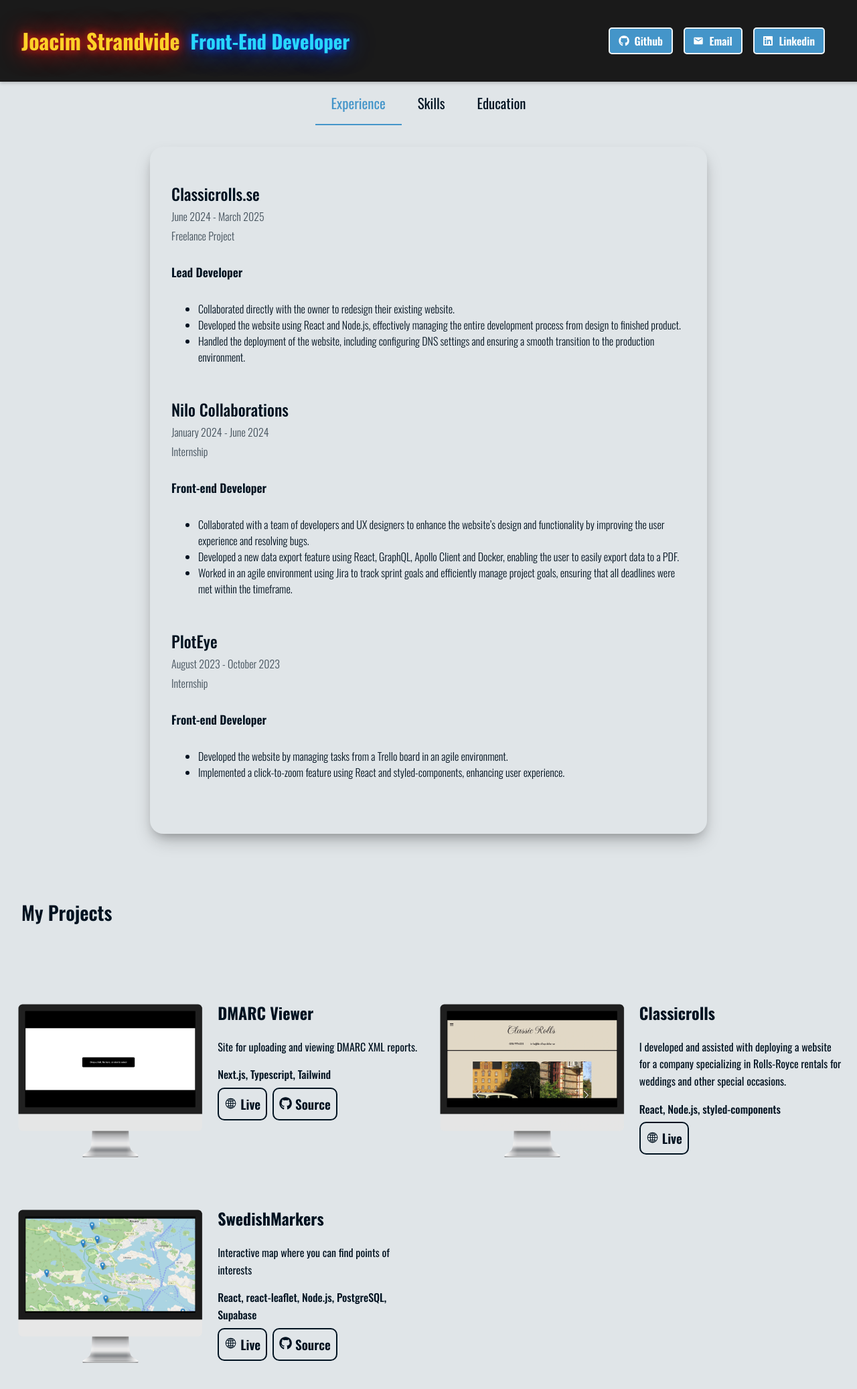
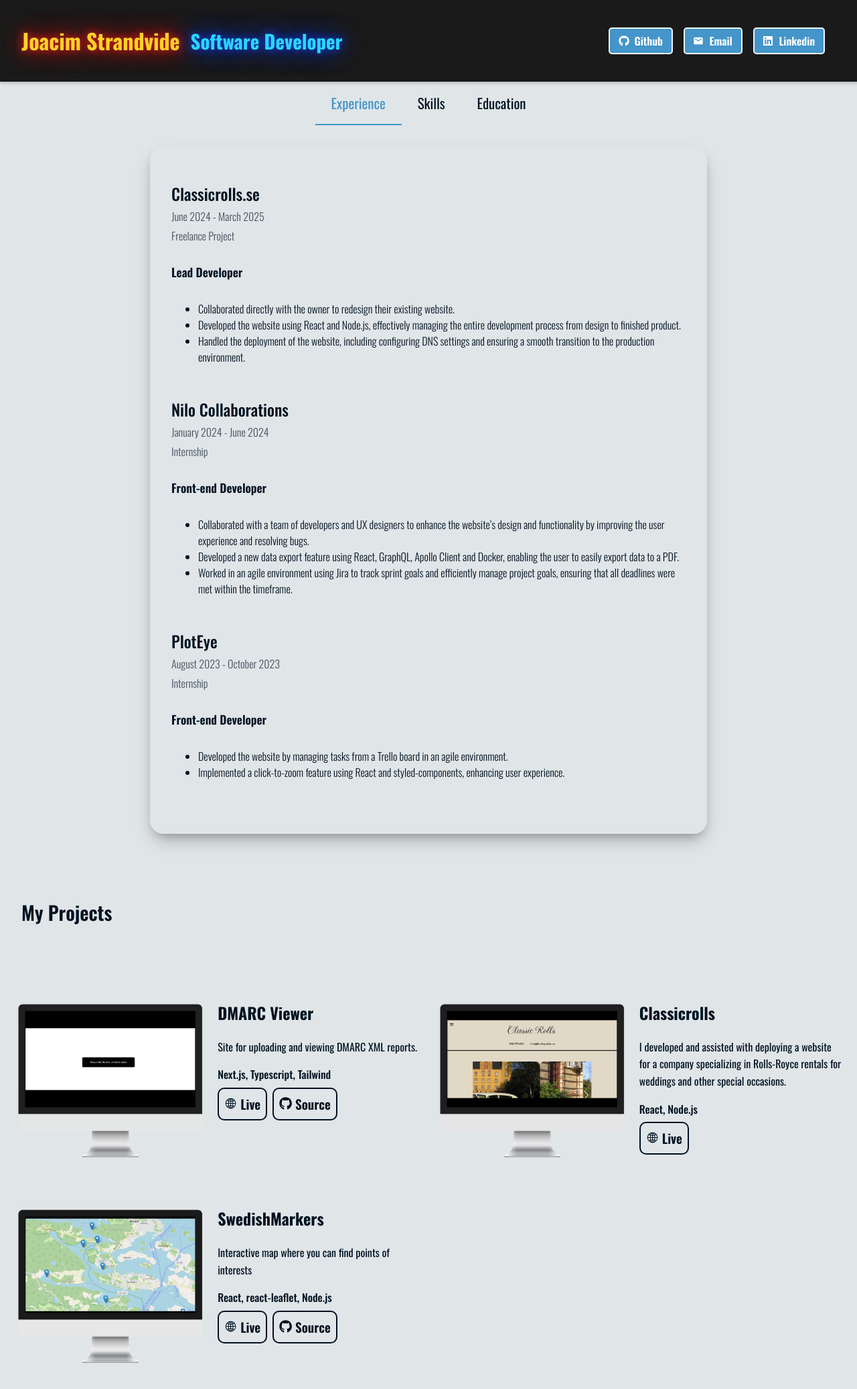
Before and after one commit to joacimstrandvide/portfolio-new, a React (Vite) app: page / in a window 1280 px wide. Shown: the top 2074 px of the page at 67% size. Built offline with nearby package versions, Linux system fonts and the light colour scheme.

Commit message:
mindre ändringar

```diff
--- a/src/components/Experience.tsx
+++ b/src/components/Experience.tsx
@@ -5,7 +5,7 @@
     SiPostgresql,
     SiExpress
 } from 'react-icons/si'
-import { FaReact, FaNodeJs, FaLinux, FaGitAlt, FaDocker } from 'react-icons/fa'
+import { FaReact, FaNodeJs, FaLinux, FaGitAlt, FaDocker, FaPhp } from 'react-icons/fa'
 import { IoLogoJavascript } from 'react-icons/io'
 import { RiNextjsLine } from 'react-icons/ri'
 import { GrGraphQl } from 'react-icons/gr'
@@ -52,6 +52,10 @@
                 <SkillCard>
                     <SiPostgresql />
                     <p>PostgreSQL</p>
+                </SkillCard>
+                <SkillCard>
+                    <FaPhp />
+                    <p>PHP</p>
                 </SkillCard>
                 <SkillCard>
                     <FaLinux />
--- a/src/components/Header.tsx
+++ b/src/components/Header.tsx
@@ -7,7 +7,7 @@
         <HeaderBar>
             <HeaderText>
                 <HeaderName>Joacim Strandvide</HeaderName>
-                <HeaderTitle>Front-End Developer</HeaderTitle>
+                <HeaderTitle>Software Developer</HeaderTitle>
             </HeaderText>
             <HeaderLinks>
                 <a
--- a/src/components/Projects.tsx
+++ b/src/components/Projects.tsx
@@ -109,11 +109,11 @@
                                 special occasions.
                             </p>
                             <ProjectTech>
-                                React, Node.js, styled-components
+                                React, Node.js
                             </ProjectTech>
                             <ProjectLinks>
                                 <a
-                                    href="https://www.classicrolls.se"
+                                    href="https://www.amaraldfoto.se"
                                     target="_blank"
                                     rel="noopener noreferrer"
                                 >
@@ -143,8 +143,7 @@
                                 interests
                             </p>
                             <ProjectTech>
-                                React, react-leaflet, Node.js, PostgreSQL,
-                                Supabase
+                                React, react-leaflet, Node.js
                             </ProjectTech>
                             <ProjectLinks>
                                 <a
```
